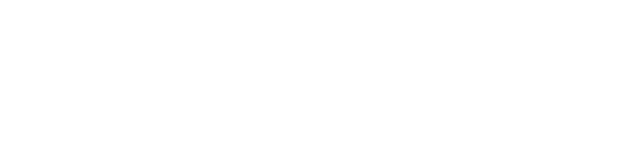
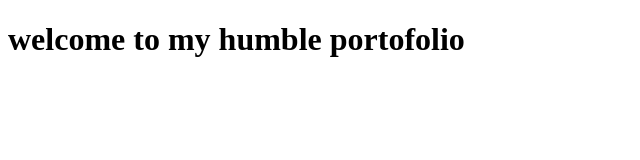
Before and after one commit to rain-commits/rain-commits.io, a plain HTML site: page index.html in a window 1280 px wide. Shown: the whole page, without its empty margins (0-640 px from the left). Drawn offline with Linux system fonts and the light colour scheme.

Commit message:
Resolved merge conflict in index.html

```diff
--- a/index.html
+++ b/index.html
@@ -6,4 +6,7 @@
             <meta name="viewport" content="width=device-width, initial-scale=1.0">
             <title>My Portfolio</title>
         </head>
+        <body>
+            <h1>welcome to my humble portofolio</h1>
+        </body>
 </html>
```
